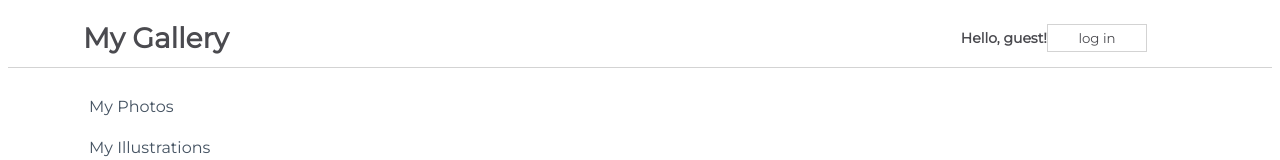
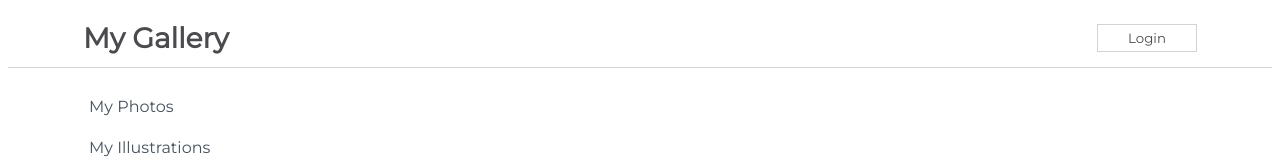
Before and after one commit to BubiniB/functional-components-challenge, a React (Create React App) app in the folder my-app/: page / in a window 1280 px wide. Shown: the top 160 px of the page. Built offline with nearby package versions, Linux system fonts and the light colour scheme.

Commit message:
Challenge Handling Events

```diff
--- a/my-app/src/App.js
+++ b/my-app/src/App.js
@@ -1,12 +1,14 @@
 import css from './App.module.css';
 import Sidebar from './components/Sidebar';
-import NavBarSimple from './components/NavBarSimple'
+// import NavBarSimple from './components/NavBarSimple'
+import NavBarForm from './components/NavBarForm';
 
 function App() {
   return (
     <div className={css.App}>
       {<Sidebar />}
-      {<NavBarSimple />}
+      {/* {<NavBarSimple />} */}
+      {<NavBarForm />}
     </div>
   );
 }
--- /dev/null
+++ b/my-app/src/components/NavBarChild.js
@@ -0,0 +1,18 @@
+import React from 'react'
+
+function NavBarChild(props) {
+  return (
+    props.isLoggedIn ?
+        <button onClick={props.handleClick}>Login</button>
+                :
+                <form>
+                    <label htmlFor ="username">Username:</label>
+                    <input placeholder="username" id="username" />
+                    <label htmlFor='password'>Password:</label>
+                    <input placeholder="password" id="password" />
+                    <button onClick={props.handleClick}>Submit</button>
+                </form>
+  )
+}
+
+export default NavBarChild
--- /dev/null
+++ b/my-app/src/components/NavBarForm.js
@@ -0,0 +1,35 @@
+import React, { Component } from 'react'
+import css from "./css/NavBarForm.module.css";
+import NavBarChild from './NavBarChild';
+
+export class NavBarForm extends Component {
+    constructor(props) {
+      super(props)
+
+      this.state = {
+         isLoggedIn: true,
+      }
+    }
+
+    handleClick = () => {
+        this.setState((prevState) => ({
+            isLoggedIn: prevState.isLoggedIn ? false: true
+        }),  () => console.log(this.state.isLoggedIn))
+    }
+
+    render() {
+        return (
+        <div className={css.NavBar}>
+            <h1>My Gallery</h1>
+
+            <NavBarChild
+            isLoggedIn={this.state.isLoggedIn}
+            handleClick={this.handleClick}
+            />
+
+        </div>
+        )
+    }
+}
+
+export default NavBarForm
```
